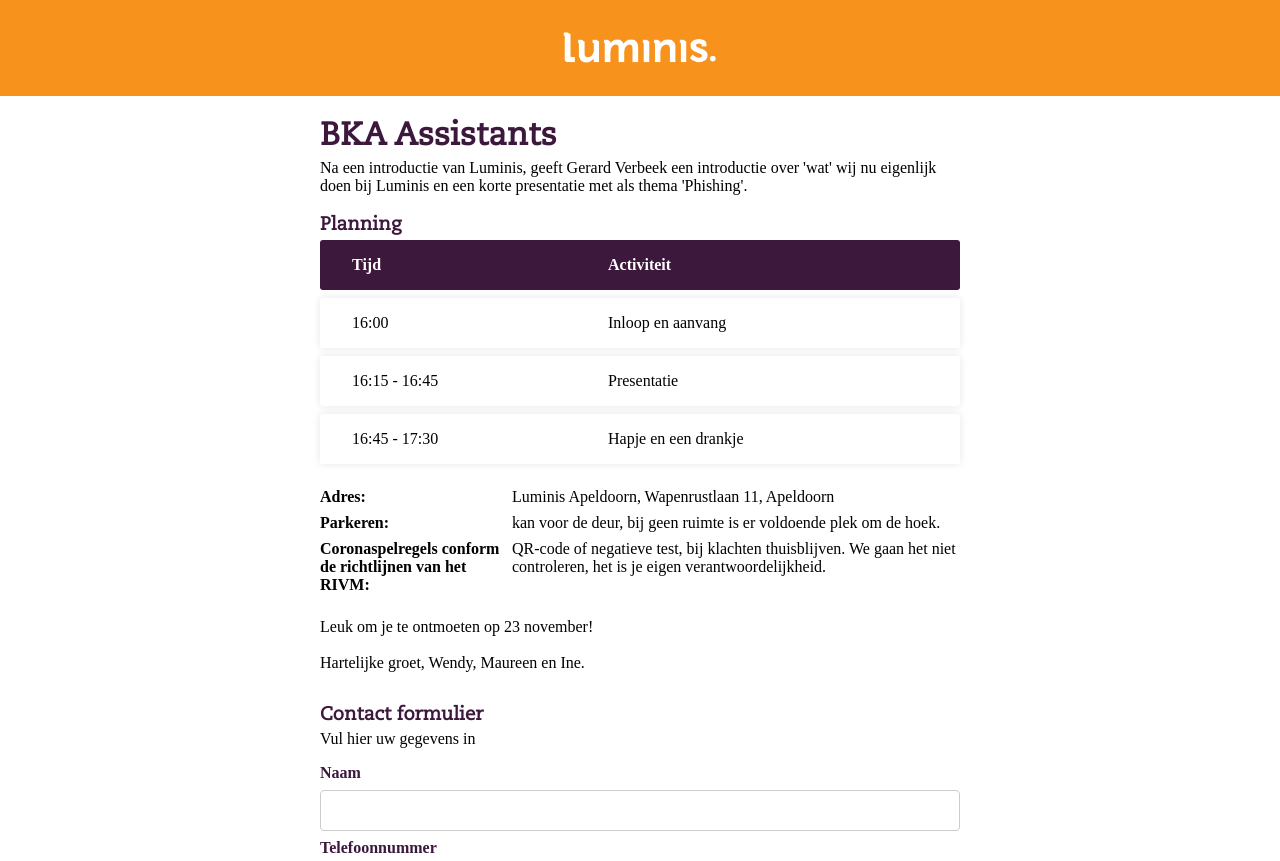
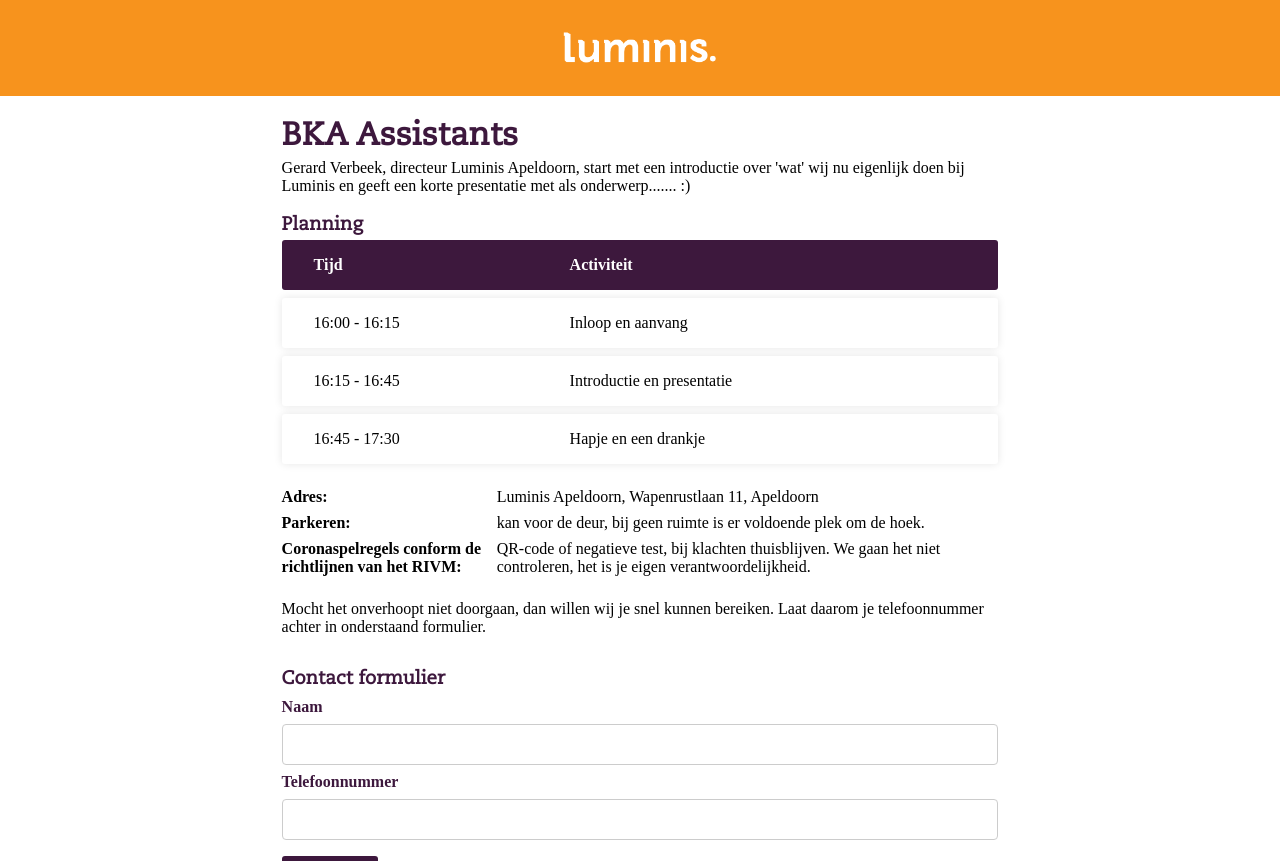
Before and after one commit to MelindaDeRoo/assistants, an Angular app: page / in a window 1280 px wide. Shown: the top 861 px of the page. Built offline with nearby package versions, Linux system fonts and the light colour scheme.

Commit message:
content final

```diff
--- a/src/app/app.component.scss
+++ b/src/app/app.component.scss
@@ -25,7 +25,7 @@
 }
 
 .container {
-  margin: 0 25%;
+  margin: 0 15%;
 
   @media screen and (max-width: 1023px){
     margin: 0 1.5rem 1rem;
--- a/src/app/phising/phising.component.html
+++ b/src/app/phising/phising.component.html
@@ -1,2 +1,2 @@
-<p>Oeps, zomaar geklikt! Alles gecheckt?</p>
+<p>Oeps, zomaar geklikt, alles gecheckt? "Phishing" alert!</p>
 <img class="phishing" src="./assets/phishing.jpeg" />
--- a/src/app/phising/phising.component.scss
+++ b/src/app/phising/phising.component.scss
@@ -8,4 +8,5 @@
   margin: 2rem 12.5%;
   font-size: 3rem;
   color: #3D183D;
+  text-align: center;
 }
--- a/src/app/register/register.component.html
+++ b/src/app/register/register.component.html
@@ -1,5 +1,7 @@
+<div class="content-container">
   <h1>BKA Assistants</h1>
-<p>Na een introductie van Luminis, geeft Gerard Verbeek een introductie over 'wat' wij nu eigenlijk doen bij Luminis en een korte presentatie met als thema 'Phishing'.</p>
+  <!-- <p>Oeps, zomaar geklikt! Alles gecheckt?</p> -->
+  <p>Gerard Verbeek, directeur Luminis Apeldoorn, start met een introductie over 'wat' wij nu eigenlijk doen bij Luminis en geeft een korte presentatie met als onderwerp....... :)</p>
   <h3>Planning</h3>
   <ul class="planning-table">
     <li class="planning-header">
@@ -7,12 +9,12 @@
       <div>Activiteit</div>
     </li>
     <li class="planning-row">
-    <div>16:00</div>
+      <div>16:00 - 16:15</div>
       <div>Inloop en aanvang</div>
     </li>
     <li class="planning-row">
       <div>16:15 - 16:45</div>
-    <div>Presentatie</div>
+      <div>Introductie en presentatie</div>
     </li>
     <li class="planning-row">
       <div>16:45 - 17:30</div>
@@ -33,10 +35,8 @@
       <p class="column-content">QR-code of negatieve test, bij klachten thuisblijven. We gaan het niet controleren, het is je eigen verantwoordelijkheid.</p>
     </div>
   </div>
-<p class="signature">Leuk om je te ontmoeten op 23 november!<br/><br/>
-  Hartelijke groet, Wendy, Maureen en Ine.</p>
+  <p class="signature">Mocht het onverhoopt niet doorgaan, dan willen wij je snel kunnen bereiken. Laat daarom je telefoonnummer achter in onderstaand formulier.</p>
   <h3>Contact formulier</h3>
-<p>Vul hier uw gegevens in</p>
   <div class="register-form" [formGroup]="registerForm">
     <label for="name">Naam</label>
     <input id="name" type="text" formControlName="name"/>
@@ -44,3 +44,6 @@
     <input id="phone" type="text" formControlName="phone"/>
     <button type="submit" (click)="sendForm()">Versturen</button>
   </div>
+  <p class="signature">Leuk om je te ontmoeten op 23 november!<br/><br/>
+    Hartelijke groet, Wendy, Maureen, Mariska, Ine en (Melinda).</p>
+  </div>
--- a/src/app/register/register.component.scss
+++ b/src/app/register/register.component.scss
@@ -1,3 +1,11 @@
+.content-container {
+  margin: 0 10%;
+
+  @media screen and (max-width: 1023px){
+    margin: 0;
+  }
+}
+
 ul {
   padding: 0;
 }
--- a/src/styles.scss
+++ b/src/styles.scss
@@ -66,5 +66,5 @@
   color: #fff;
   font-family: 'Bliss Pro';
   font-size: 1rem;
-  margin: 0.5rem 0;
+  margin: 0.5rem 0 1rem;
 }
```
Also changed, not shown: 5 other files (tests, documents, lock files or other folders). Lines whose indentation alone changed are shown as unchanged.
